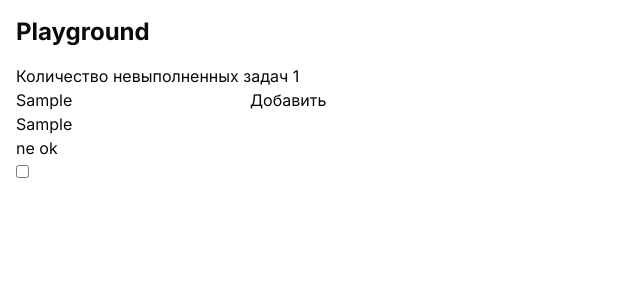
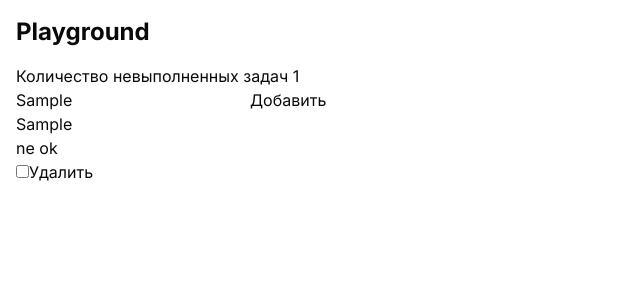
Before and after one commit to naturalnayasmetanka/ds, a Next.js app in the folder frontend/: page / in a window 1280 px wide. Both pictures are taken after typing "Sample" into the empty fields and a click on the button "Добавить". Shown: the top 300 px of the page, without its empty margins (0-640 px from the left). Built offline with nearby package versions, Linux system fonts and the light colour scheme.

Commit message:
Add delete

```diff
--- a/frontend/src/app/playground.tsx
+++ b/frontend/src/app/playground.tsx
@@ -25,6 +25,10 @@ export default function Playground() {
     setItems((items) => [...items, newItem]);
 
     setInputValue("");
+  };
+
+  const deleteItem = (id: string) => {
+    setItems((items) => items.filter((item) => item.id !== id));
   };
 
   const markComplete = (id: string) => {
@@ -58,6 +62,7 @@ export default function Playground() {
               checked={item.is_complited}
               onChange={() => markComplete(item.id)}
             />
+            <button onClick={() => deleteItem(item.id)}>Удалить</button>
           </div>
         ))}
       </div>
```
